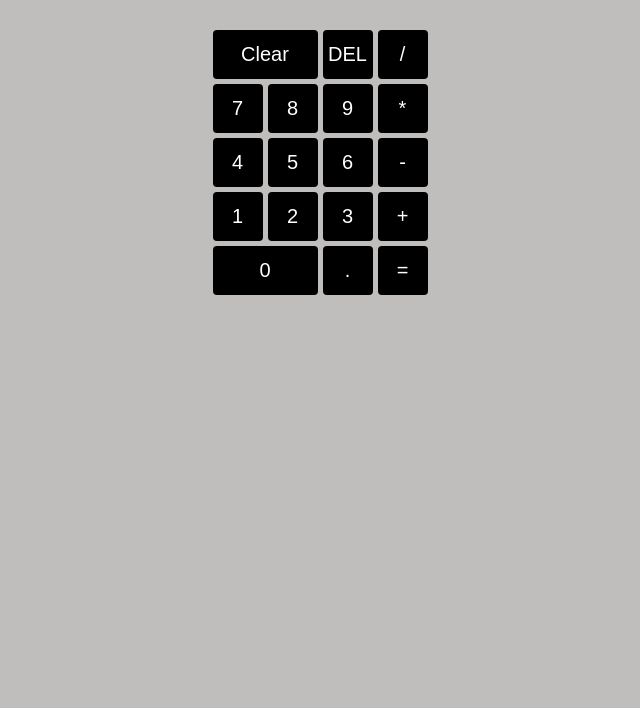
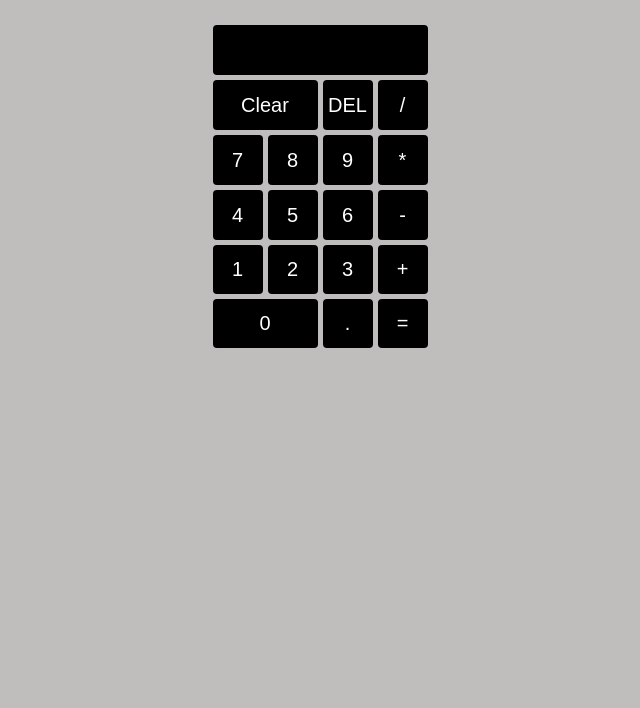
Before and after one commit to josphatotieno/Calculator-App, a plain HTML site: page index.html in a window 1280 px wide. Shown: the part 92-800 px from the top of the page, without its empty margins (320-960 px from the left). Drawn offline with Linux system fonts and the light colour scheme.

Commit message:
Update style.css

```diff
--- a/style.css
+++ b/style.css
@@ -11,6 +11,7 @@ body {
 #container {
     display: grid;
     grid-template-columns: repeat(4,50px);
+    grid-template-rows: repeat(4,50px);
     gap: 5px;
     place-content: center;
 }
@@ -18,6 +19,12 @@ body {
 header {
     text-align: center;
     margin: 40px 0;
+}
+
+#display {
+    background-color: rgb(0, 0, 0);
+    grid-column: 1 /span 4;
+    border-radius: 4px;
 }
 
 .btn {
@@ -28,6 +35,15 @@ header {
     border-radius: 4px;
     background-color: #000;
     color: #fff;
+    transition: background-color .3s ease-in;
+}
+
+.btn:hover {
+    background-color: rgb(51, 50, 50);
+}
+
+.btn:focus {
+    transform: scale(.97);
 }
 
 .clear-btn,
```
